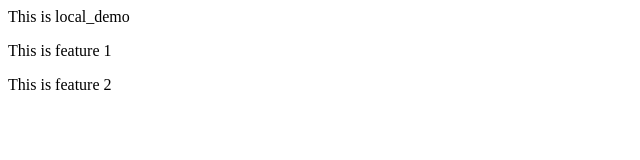
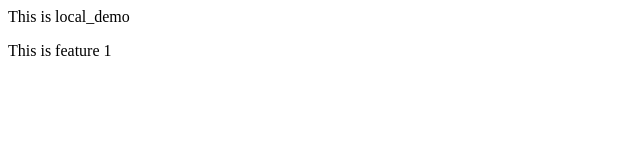
Before and after one commit to Amd36/local_demo, a plain HTML site: page index.html in a window 1280 px wide. Shown: the whole page, without its empty margins (0-640 px from the left). Drawn offline with Linux system fonts and the light colour scheme.

Commit message:
Updated index for feature 1

```diff
--- a/index.html
+++ b/index.html
@@ -1,3 +1,2 @@
 <p> This is local_demo </p>
 <p> This is feature 1 </p>
-<p> This is feature 2 </p>
```
